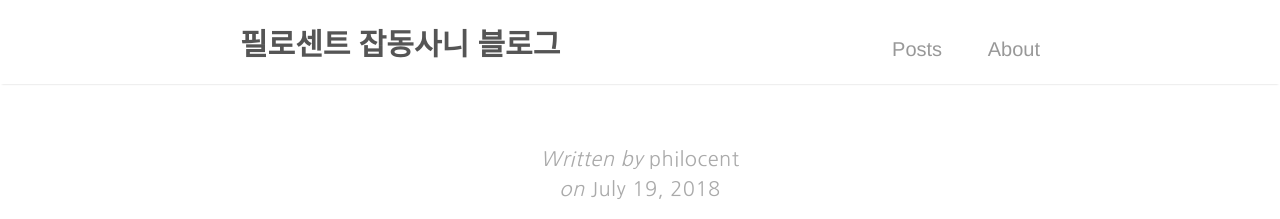
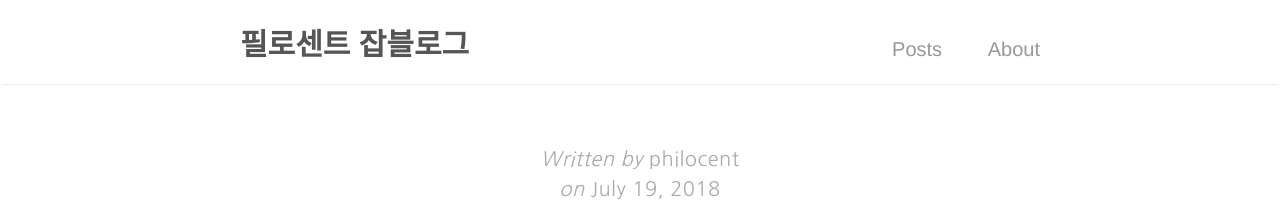
Before and after one commit to philocent/philocent.github.io, a Jekyll site: the page built from _posts/bak/2018-07-19-first-post.md, in a window 1280 px wide. Shown: the top 219 px of the page. Built offline with Jekyll 4.4.1, drawn with Linux system fonts in a browser that asks for light colours; some web fonts are replaced.

Commit message:
title change

```diff
--- a/_config.yml
+++ b/_config.yml
@@ -1,5 +1,5 @@
 # Site settings
-title:          필로센트 잡동사니 블로그
+title:          필로센트 잡블로그
 description:    "Minimal Jekyll theme for storytellers"
 baseurl:   #     "/"
 url:       #     "http://localhost:4000/"
```
